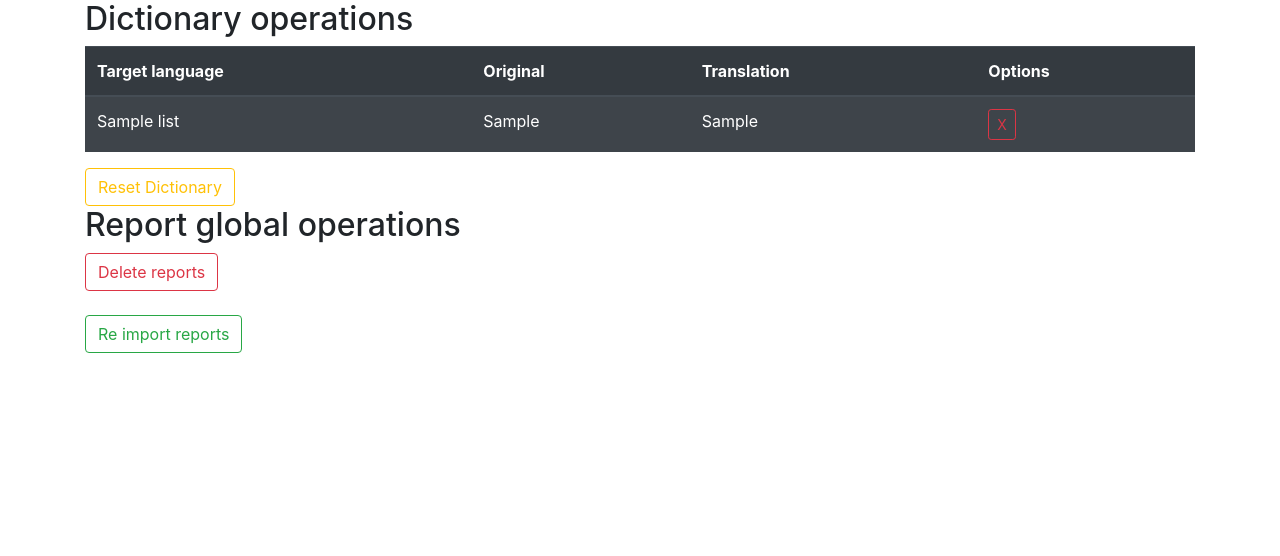
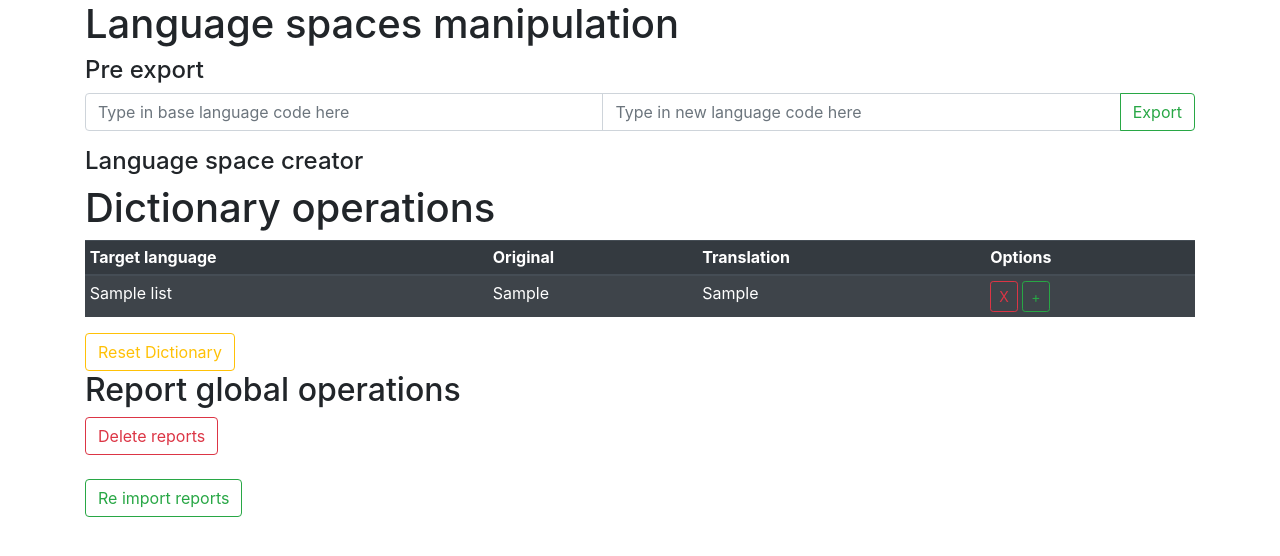
Before and after one commit to arkadyorg/xmlptranslator, a Flask app: page /configurator in a window 1280 px wide. Shown: the part 56-612 px from the top of the page. Run offline with Flask 2, Linux system fonts and the light colour scheme; tables that the repository leaves empty hold one stand-in row (values such as "Sample post"); some libraries are stand-ins or nearby versions.

Commit message:
added fields

```diff
--- a/templates/config.html
+++ b/templates/config.html
@@ -19,12 +19,24 @@
     {%include "navigation.html" ignore missing %}
     <!-- Page Content -->
     <div class="container">
+        <h1 class="h1">Language spaces manipulation</h1>
+        <h4 class="h4">Pre export</h4>
+        <form method = "post" action="/lang_preexport">
+          <div class="input-group mb-3">
+            <input type="text" class="form-control" name="base_lang" placeholder="Type in base language code here" >
+            <input type="text" class="form-control" name="pre_lang" placeholder="Type in new language code here" >
+            <div class="input-group-append">
+              <button class="btn btn-outline-success" name="submit" type="submit">Export</button>
+        </div>
+          </div>
+    </form>
+        <h4 class="h4">Language space creator</h4>
       <div class="row">
       </div>
-              <h1 class="h2">Dictionary operations</h1>
+              <h1 class="h1">Dictionary operations</h1>
 
 
-            <table class="table table-striped table-dark">
+            <table class="table table-striped table-dark table-sm">
   <thead>
     <tr>
       <th scope="col">Target language</th>
@@ -41,7 +53,8 @@
       <td>{{ d.original }}</td>
       <td>{{ d.translation }}</td>
       <td><form method = "post" action="/post_config?drop=0&re_index=0&dict_reset=0&dictitem_delete={{ d.item_id }}">
-        <button type="button submit" name="submit" class="btn btn-outline-danger btn-sm">X</button></td>
+        <button type="button submit" name="submit" class="btn btn-outline-danger btn-sm">X</button>
+        <button type="button submit" name="submit" class="btn btn-outline-success btn-sm">+</button></td></form>
     </tr>
     {% endfor %}
   </tbody>
--- a/templates/reportlist.html
+++ b/templates/reportlist.html
@@ -43,6 +43,7 @@
       <th scope="col">Name issue</th>
       <th scope="col">Parameters issue</th>
       <th scope="col">Templates issue</th>
+      <th scope="col">Current template</th>
     </tr>
   </thead>
 
@@ -54,6 +55,7 @@
       <td>{{ r.naming_issue }}</td>
       <td>{{ r.parameters_issue }}</td>
       <td>{{ r.templates_issue }}</td>
+      <td>{{ r.default_template }}</td>
     </tr>
     {% endfor %}
   </tbody>
```
